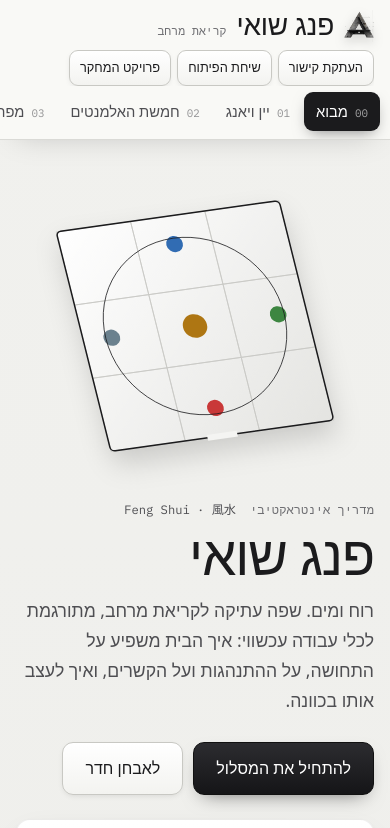
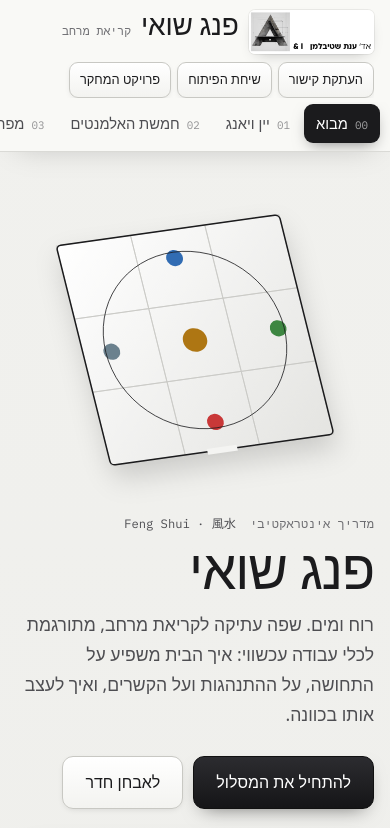
Before and after one commit to Anat1969/Feng-Shui-GH, a React (Vite) app: page / in a window 390 px wide. Shown: the top 828 px of the page. Built offline with nearby package versions, Linux system fonts and the light colour scheme; a web font is replaced by a local one.

Commit message:
Show Anat's full logo (mark and name) in the header
Co-Authored-By: Claude Opus 5.5 <noreply@anthropic.com>
Claude-Session: https://claude.ai/code/session_01WQn7g4fckqruiTsjM7GMoi

```diff
--- a/public/sw.js
+++ b/public/sw.js
@@ -1,5 +1,5 @@
 /* מטמון פשוט: הדף תמיד מהרשת כשאפשר, תמונות וקבצי בנייה מהמטמון */
-const CACHE = "fengshui-v2";
+const CACHE = "fengshui-v3";
 
 self.addEventListener("install", e => self.skipWaiting());
 self.addEventListener("activate", e => {
--- a/src/components/Nav.jsx
+++ b/src/components/Nav.jsx
@@ -44,7 +44,7 @@ export default function Nav({ current }) {
     <nav className="topbar" aria-label="ניווט ראשי">
       <div className="topbar-row">
         <a className="brand" href="#" onClick={e => { e.preventDefault(); go(""); }}>
-          <img className="brand-logo" src="/logo.png" alt="הלוגו של ענת שטיבלמן" width="108" height="115" />
+          <img className="brand-logo" src="/logo.png" alt="אד׳ ענת שטיבלמן" width="442" height="155" />
           <span className="brand-name">פנג שואי</span>
           <span className="brand-sub">קריאת מרחב</span>
         </a>
--- a/src/styles.css
+++ b/src/styles.css
@@ -8,7 +8,7 @@
   --ink-3: #6E6E72;
   --line: #DADAD6;
   --line-2: #C8C8C3;
-  --nav-h: 118px;
+  --nav-h: 132px;
   --r: 14px;
   --sh-1: 0 1px 2px rgba(0,0,0,.05), 0 4px 12px rgba(0,0,0,.05);
   --sh-2: 0 2px 4px rgba(0,0,0,.04), 0 12px 32px -8px rgba(0,0,0,.14), 0 32px 64px -24px rgba(0,0,0,.12);
@@ -52,7 +52,7 @@ p:last-child { margin-bottom: 0; }
   max-width: 1240px; margin: 0 auto; padding: 12px 24px 6px;
 }
 .brand { display: flex; align-items: baseline; gap: 10px; text-decoration: none; color: var(--ink); min-width: 0; }
-.brand-logo { width: auto; height: 40px; align-self: center; filter: drop-shadow(0 4px 6px rgba(0,0,0,.18)); }
+.brand-logo { width: auto; height: 56px; align-self: center; border-radius: 6px; box-shadow: 0 0 0 1px rgba(0,0,0,.06), 0 6px 16px -8px rgba(0,0,0,.3); }
 .brand-name { font-weight: 200; font-size: 1.75rem; letter-spacing: -.01em; line-height: 1; }
 .brand-sub { font-family: var(--mono); font-size: .72rem; color: var(--ink-3); white-space: nowrap; }
 .actions { display: flex; gap: 6px; flex-wrap: wrap; justify-content: flex-end; min-width: 0; }
@@ -347,9 +347,9 @@ p:last-child { margin-bottom: 0; }
   .hero-art { order: -1; max-width: 300px; margin: 0 auto; }
 }
 @media (max-width: 640px) {
-  :root { --nav-h: 142px; }
+  :root { --nav-h: 156px; }
   .topbar-row { flex-direction: column; align-items: stretch; padding: 10px 16px 4px; gap: 8px; }
-  .brand-logo { height: 32px; }
+  .brand-logo { height: 44px; }
   .actions { justify-content: flex-start; flex-wrap: nowrap; overflow-x: auto; scrollbar-width: none; }
   .actions::-webkit-scrollbar { display: none; }
   .actions .btn { flex: 0 0 auto; padding: 6px 10px; font-size: .8rem; }
```
Also changed, not shown: public/logo.png, 1 other file (tests, documents, lock files or other folders).
